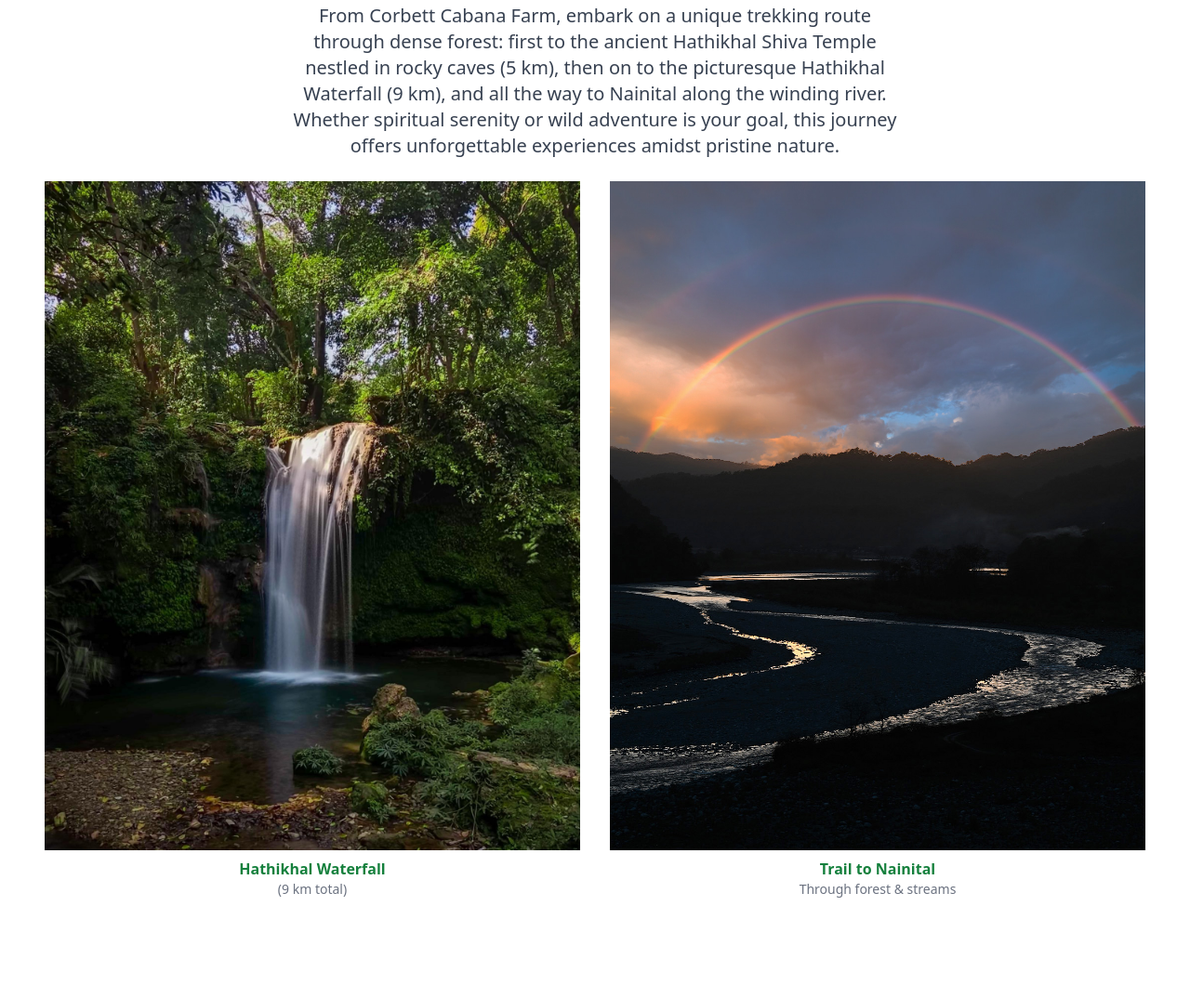
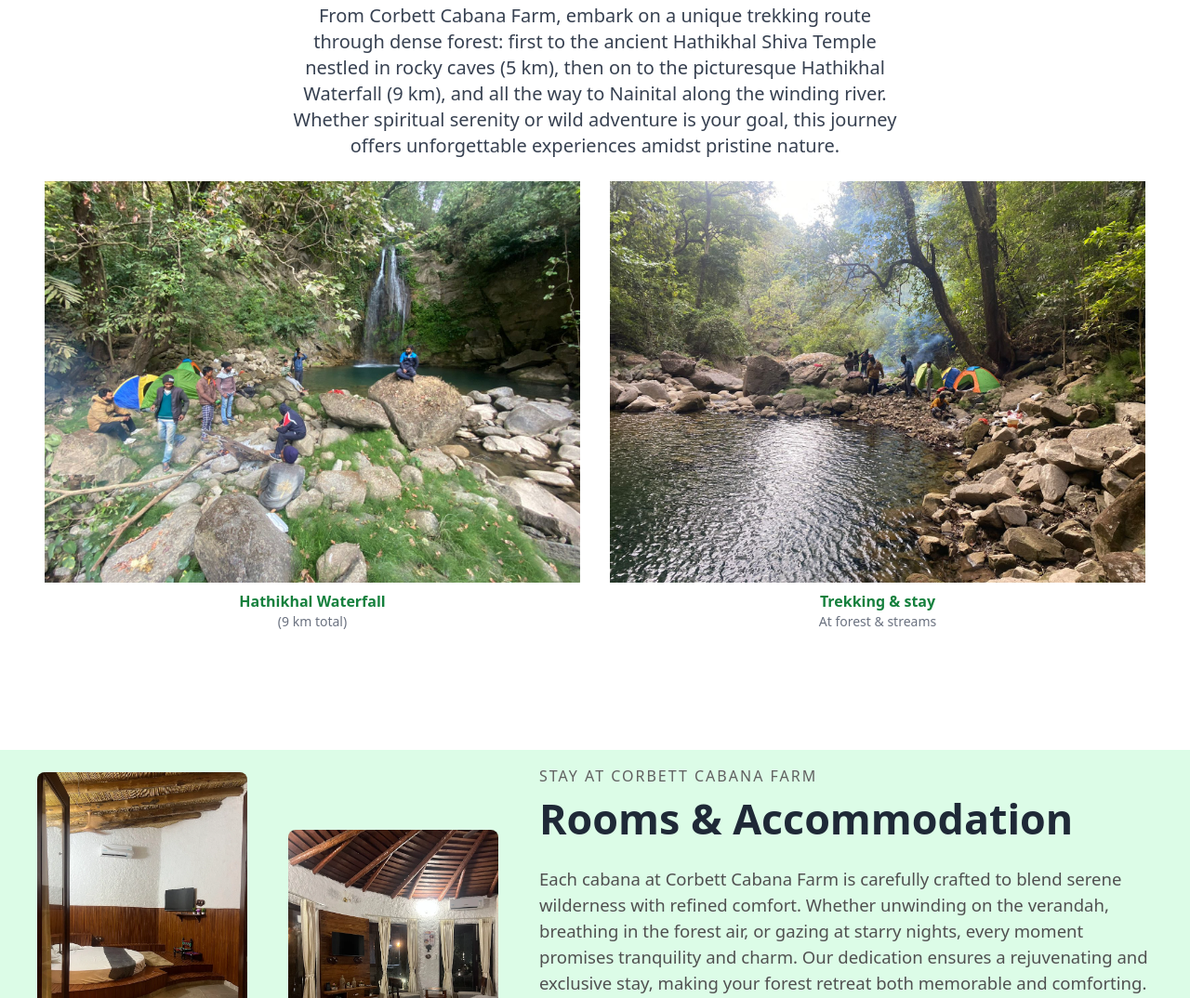
Before and after one commit to JatinBisht2308/CorbettCabana, a plain HTML site: page index.html in a window 1280 px wide. Shown: the part 1559-2633 px from the top of the page at 93% size. Drawn offline with nearby package versions, Linux system fonts and the light colour scheme.

Commit message:
changed 2 photos used our images

```diff
--- a/index.html
+++ b/index.html
@@ -334,7 +334,7 @@
       <div class="flex flex-wrap justify-center gap-8 w-full">
         <div class="flex flex-col items-center w-[45%]">
           <img
-            src="./assets/images/waterfall.jpg"
+            src="./assets/images/waterfall2.jpg"
             alt="Waterfall Trek"
             class="w-full h-auto mb-2"
           />
@@ -343,12 +343,12 @@
         </div>
         <div class="flex flex-col items-center w-[45%]">
           <img
-            src="./assets/images/temple.jpg"
+            src="./assets/images/temple.jpeg"
             alt="Temple Trek"
             class="w-full h-auto mb-2"
           />
-          <span class="font-semibold text-green-700">Trail to Nainital</span>
-          <span class="text-sm text-gray-500">Through forest & streams</span>
+          <span class="font-semibold text-green-700">Trekking & stay</span>
+          <span class="text-sm text-gray-500">At forest & streams</span>
         </div>
       </div>
     </section>
```
Also changed, not shown: assets/images/temple.jpeg (added), assets/images/waterfall2.JPG (added).
